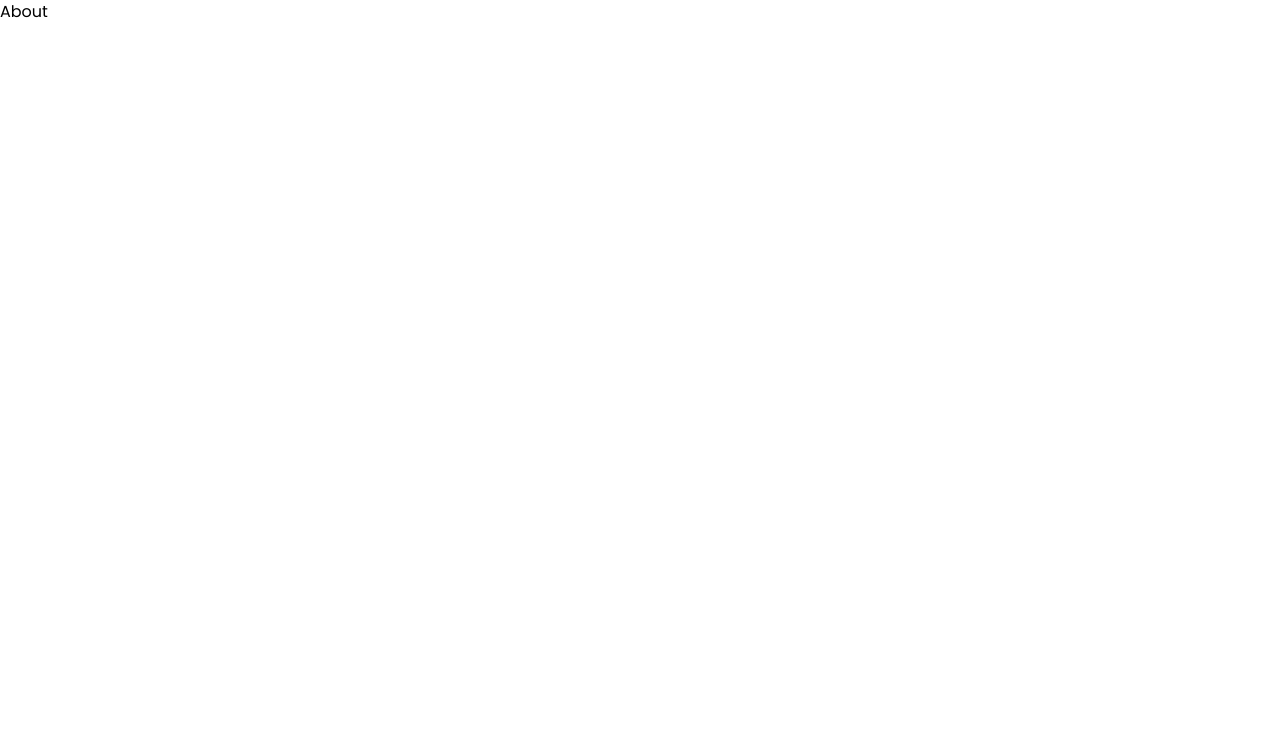
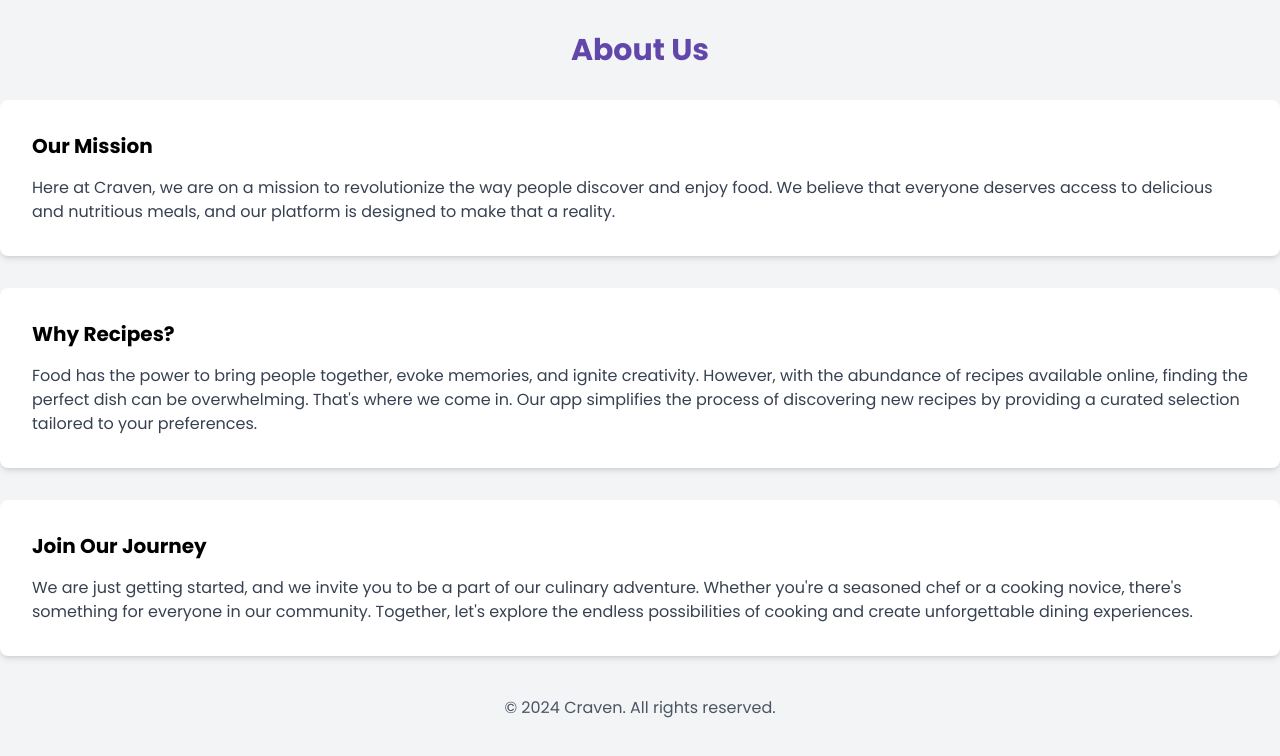
Before and after one commit to ASLaskin/SWE-Proj, a React (Vite) app in the folder client/: page /about in a window 1280 px wide. Shown: the top 756 px of the page. Built offline with nearby package versions, Linux system fonts and the light colour scheme.

Commit message:
Finish up basic frontend including about and opensource link

```diff
--- a/client/src/components/header.jsx
+++ b/client/src/components/header.jsx
@@ -25,7 +25,7 @@ const Header = () => {
               </li>
               <li>
                 <a
-                  href='#'
+                  href='https://github.com/ASLaskin/SWE-Proj'
                   className='text-secondaryColor block py-2 px-3 text-#102B3F rounded hover:bg-gray-100 md:hover:bg-transparent md:hover:text-accent md:p-0  '
                 >
                   OpenSource
--- a/client/src/pages/about.jsx
+++ b/client/src/pages/about.jsx
@@ -1,9 +1,42 @@
 const About = () => {
     return (
-        <div>
-        <h1>About</h1>
-        </div>
+      <div className='bg-gray-100 min-h-screen'>
+        <header className='py-8 text-center'>
+          <h1 className='text-3xl font-bold text-primaryColor'>About Us</h1>
+        </header>
+        <main className='container mx-auto'>
+          <section className='bg-white rounded-lg shadow-md p-8 mb-8'>
+            <h2 className='text-xl font-bold mb-4'>Our Mission</h2>
+            <p className='text-gray-700'>
+              Here at Craven, we are on a mission to revolutionize the way people
+              discover and enjoy food. We believe that everyone deserves access to delicious and
+              nutritious meals, and our platform is designed to make that a reality.
+            </p>
+          </section>
+          <section className='bg-white rounded-lg shadow-md p-8 mb-8'>
+            <h2 className='text-xl font-bold mb-4'>Why Recipes?</h2>
+            <p className='text-gray-700'>
+              Food has the power to bring people together, evoke memories, and ignite creativity.
+              However, with the abundance of recipes available online, finding the perfect dish can be
+              overwhelming. That's where we come in. Our app simplifies the process of discovering new
+              recipes by providing a curated selection tailored to your preferences.
+            </p>
+          </section>
+          <section className='bg-white rounded-lg shadow-md p-8'>
+            <h2 className='text-xl font-bold mb-4'>Join Our Journey</h2>
+            <p className='text-gray-700'>
+              We are just getting started, and we invite you to be a part of our culinary adventure.
+              Whether you're a seasoned chef or a cooking novice, there's something for everyone in
+              our community. Together, let's explore the endless possibilities of cooking and create
+              unforgettable dining experiences.
+            </p>
+          </section>
+        </main>
+        <footer className='text-center pt-10 '>
+          <p className='text-gray-600'>&copy; 2024 Craven. All rights reserved.</p>
+        </footer>
+      </div>
     );
-}
+  };
 
-export default About;
+  export default About;
--- a/client/src/pages/login.jsx
+++ b/client/src/pages/login.jsx
@@ -26,7 +26,7 @@ const Login = () => {
         <Link to='/'>
         <img class='mx-auto h-10 w-auto' src='./src/assets/Craven.svg' alt='Craven' />
         </Link>
-        <h2 class='mt-10 text-center text-2xl font-bold leading-9 tracking-tight text-secondaryColor'>
+        <h2 class='mt-10 text-center text-2xl font-bold leading-9 tracking-tight text-primaryColor'>
           Sign in to your account
         </h2>
       </div>
```
